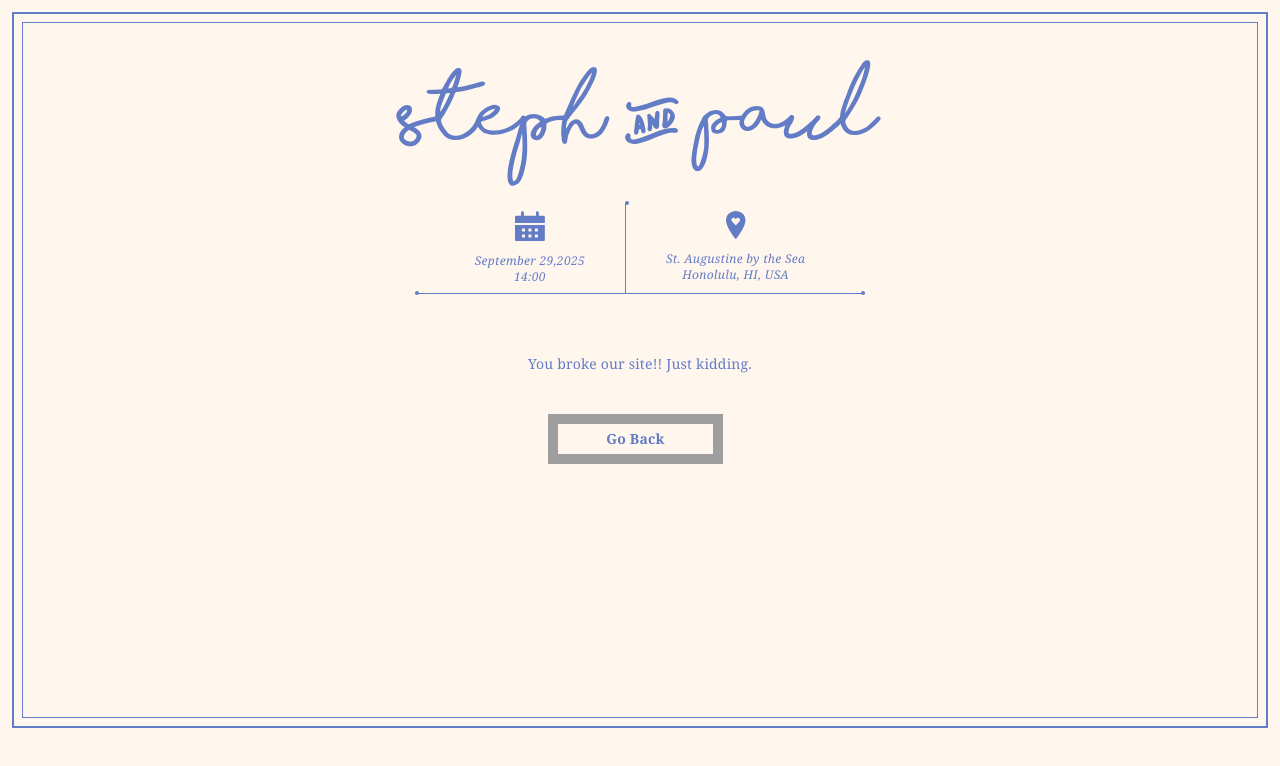
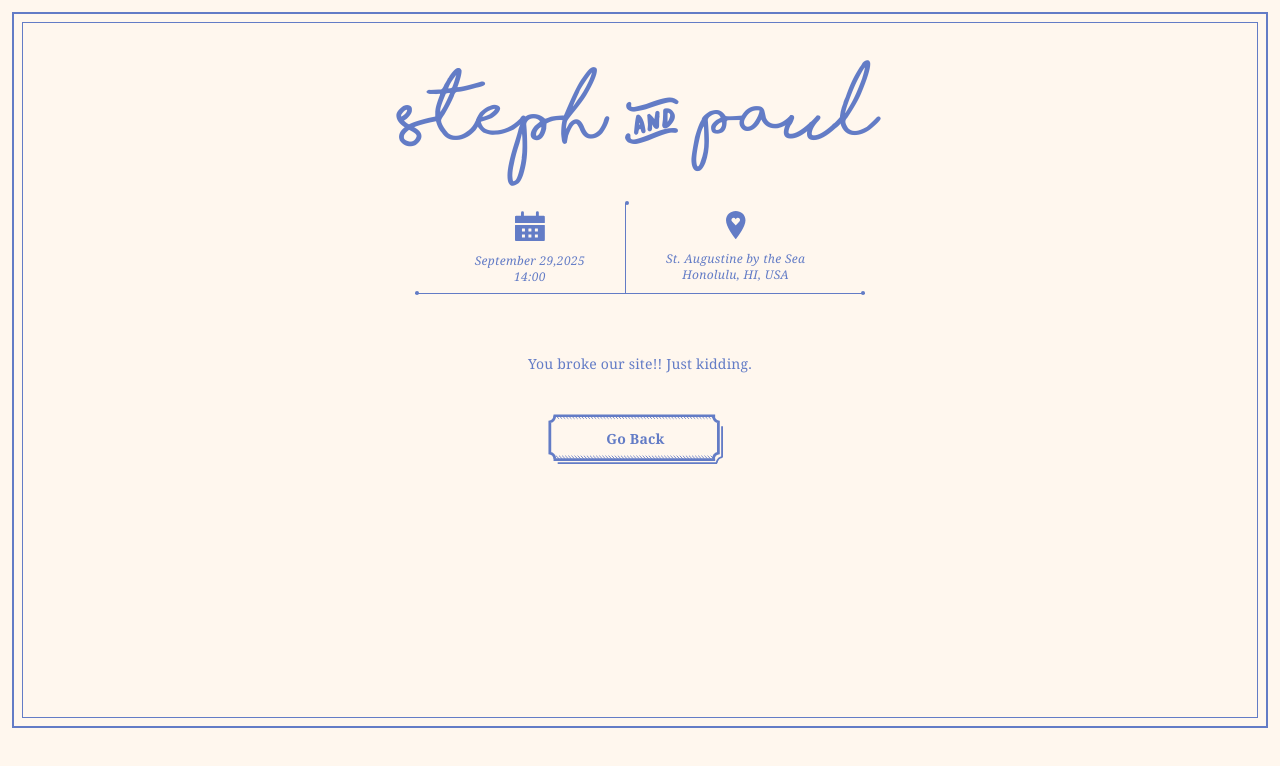
Before and after one commit to codingcapy/capyshroom, a React (Vite) app in the folder frontend/: page /rsvp in a window 1280 px wide. Shown: the top 766 px of the page. Built offline with nearby package versions, Linux system fonts and the light colour scheme; grey boxes are pictures that could not be loaded.

Commit message:
fix button frame not showing

```diff
--- a/frontend/src/index.css
+++ b/frontend/src/index.css
@@ -65,18 +65,17 @@ div.scroller {
     max-height: var(--scrollbar-width-legacy);
   }
 
-
   #borderbutton {
     border: 10px solid transparent;
     padding: 5px;
-    border-image: url(button_outlined.svg) stretch;
+    border-image: url(/button_outlined.svg) stretch;
     border-image-slice: 20% 5.5%;
   }
 
   #borderbutton-solid {
     border: 10px solid transparent;
     padding: 5px;
-    border-image: url(button_solid.svg) stretch;
+    border-image: url(/button_solid.svg) stretch;
     border-image-slice: 20% 5.5%;
   }
 
```
